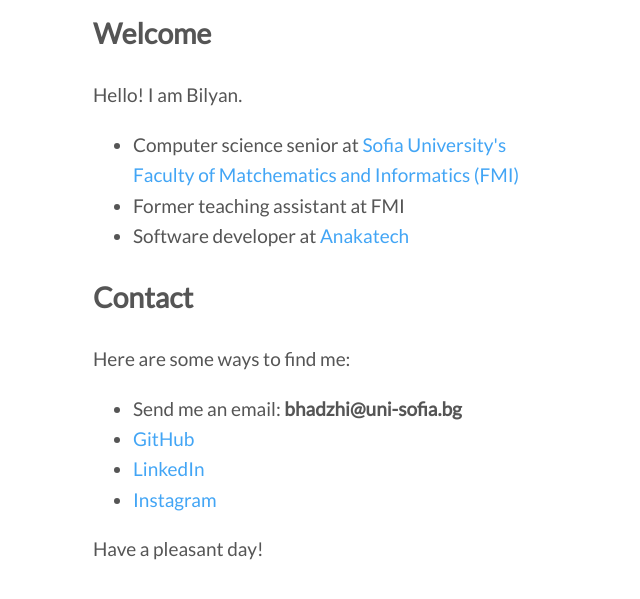
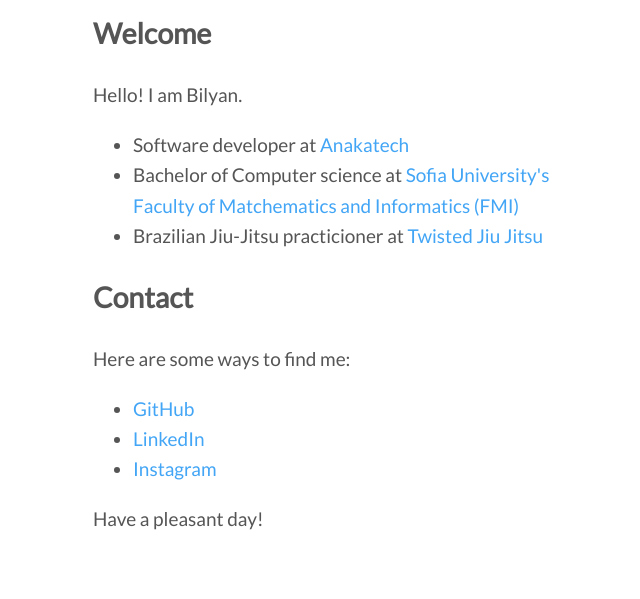
Before and after one commit to bilyanhadzhi/personal-website, a plain HTML site: page index.html in a window 1280 px wide. Shown: the part 115-714 px from the top of the page, without its empty margins (222-862 px from the left). Drawn offline with Linux system fonts and the light colour scheme.

Commit message:
Update graduation

```diff
--- a/index.html
+++ b/index.html
@@ -39,16 +39,20 @@
         Hello! I am Bilyan.
         <ul>
             <li>
-                Computer science senior at
+                Software developer at <a href="https://anakatech.com">Anakatech</a>
+            </li>
+            <li>
+                Bachelor of Computer science at
                 <a href="https://www.fmi.uni-sofia.bg/">
                     Sofia University's <br> Faculty of Matchematics and Informatics (FMI)
                 </a>
             </li>
             <li>
-                Former teaching assistant at FMI
-            </li>
-            <li>
-                Software developer at <a href="https://anakatech.com">Anakatech</a>
+                Brazilian Jiu-Jitsu practicioner at
+                <a href="https://twistedjiujitsu.com/">
+                    Twisted Jiu Jitsu
+                </a>
+
             </li>
         </ul>
     </p>
@@ -56,7 +60,6 @@
     <h2>Contact</h2>
     <p>Here are some ways to find me:</p>
     <ul>
-        <li>Send me an email: <b>bhadzhi@uni-sofia.bg</b></li>
         <li><a href="https://github.com/bilyanhadzhi" rel="noopener">GitHub</a></li>
         <li><a href="https://www.linkedin.com/in/bilyan-hadzhi/" rel="noopener">LinkedIn</a></li>
         <li><a href="https://www.instagram.com/bilyanhadzhi/" rel="noopener">Instagram</a></li>
```
